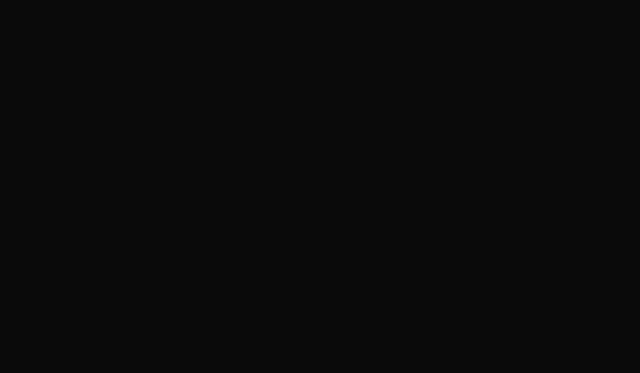
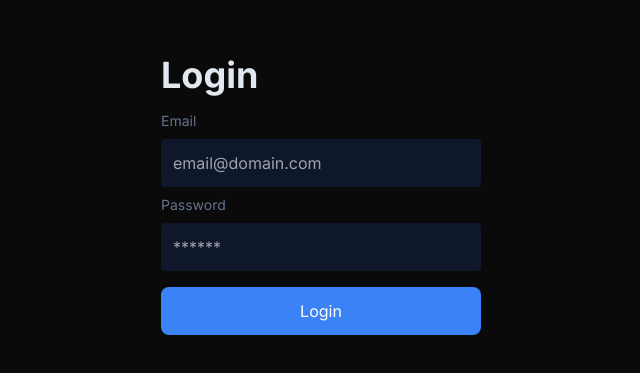
Before and after one commit to rafandco/nextjs-prisma-auth, a Next.js app: page /auth/login in a window 1280 px wide. Shown: the part 149-522 px from the top of the page, without its empty margins (319-959 px from the left). Built offline with nearby package versions, Linux system fonts and the light colour scheme.

Commit message:
Add custom login form

```diff
--- a/src/app/api/auth/[...nextauth]/route.js
+++ b/src/app/api/auth/[...nextauth]/route.js
@@ -21,13 +21,13 @@ const authOptions = {
                 })
 
                 if (!userFound) {
-                    return null
+                 throw new Error ("No user found")
                 }
 
                 const matchPassword = await bcrypt.compare(credentials.password, userFound.password)
 
-                if (matchPassword) {
-                    return null
+                if (!matchPassword) {
+                   throw new Error ("Wrong password")
                 }
 
                 return {
--- a/src/app/auth/login/page.jsx
+++ b/src/app/auth/login/page.jsx
@@ -1,4 +1,74 @@
+"use client"
+import { useForm } from "react-hook-form"
+import { signIn } from "next-auth/react"
+
 function LoginPage() {
-  return <div>LoginPage</div>
+  const {
+    register,
+    handleSubmit,
+    formState: { errors },
+  } = useForm()
+
+  const onSubmit = handleSubmit(async (data) => {
+    const res = await signIn("credentials", {
+      email: data.email,
+      password: data.password,
+      redirect: false,
+    })
+
+    if (res.error) {
+      alert(res.error)
+    } else {
+      console.log("Enviando respuesta")
+    }
+  })
+
+  return (
+    <div className="h-[calc(100vh-7rem)] flex justify-center items-center">
+      <form onSubmit={onSubmit} className="w-1/4">
+        <h1 className="text-slate-200 font-bold text-4xl mb-4">Login</h1>
+        {/* Campo de entrada para el nombre de usuario */}
+        <label htmlFor="email" className="text-slate-500 mb-2 block text-sm">
+          Email
+        </label>
+        <input
+          type="email"
+          {...register("email", {
+            required: { value: true, message: "Email required" }, // Regla de validación: campo requerido
+          })}
+          className="p-3 rounded block mb-2 bg-slate-900 text-slate-300 w-full"
+          placeholder="email@domain.com"
+        />
+
+        {/* Mensaje de error si hay un error en el campo de email */}
+        {errors.email && (
+          <span className="text-red-500 text-xs">{errors.email.message}</span>
+        )}
+
+        <label htmlFor="password" className="text-slate-500 mb-2 block text-sm">
+          Password
+        </label>
+        <input
+          type="password"
+          {...register("password", {
+            required: { value: true, message: "Password required" }, // Regla de validación: campo requerido
+          })}
+          className="p-3 rounded block mb-2 bg-slate-900 text-slate-300 w-full"
+          placeholder="******"
+        />
+
+        {/* Mensaje de error si hay un error en el campo de password */}
+        {errors.password && (
+          <span className="text-red-500 text-xs">
+            {errors.password.message}
+          </span>
+        )}
+
+        <button className="bg-blue-500 text-white p-3 rounded-lg w-full mt-2">
+          Login
+        </button>
+      </form>
+    </div>
+  )
 }
 export default LoginPage
--- a/src/app/auth/register/page.jsx
+++ b/src/app/auth/register/page.jsx
@@ -40,7 +40,7 @@ function RegisterPage() {
   return (
     // Contenedor principal del formulario
     <div className="h-[calc(100vh-7rem)] flex justify-center items-center">
-      <form action="" onSubmit={onSubmit}>
+      <form action="" onSubmit={onSubmit} className="w-1/4">
         {" "}
         {/* Formulario que llama a la función onSubmit al ser enviado */}
         {/* Título del formulario */}
```
Also changed, not shown: 1 other file (tests, documents, lock files or other folders).
